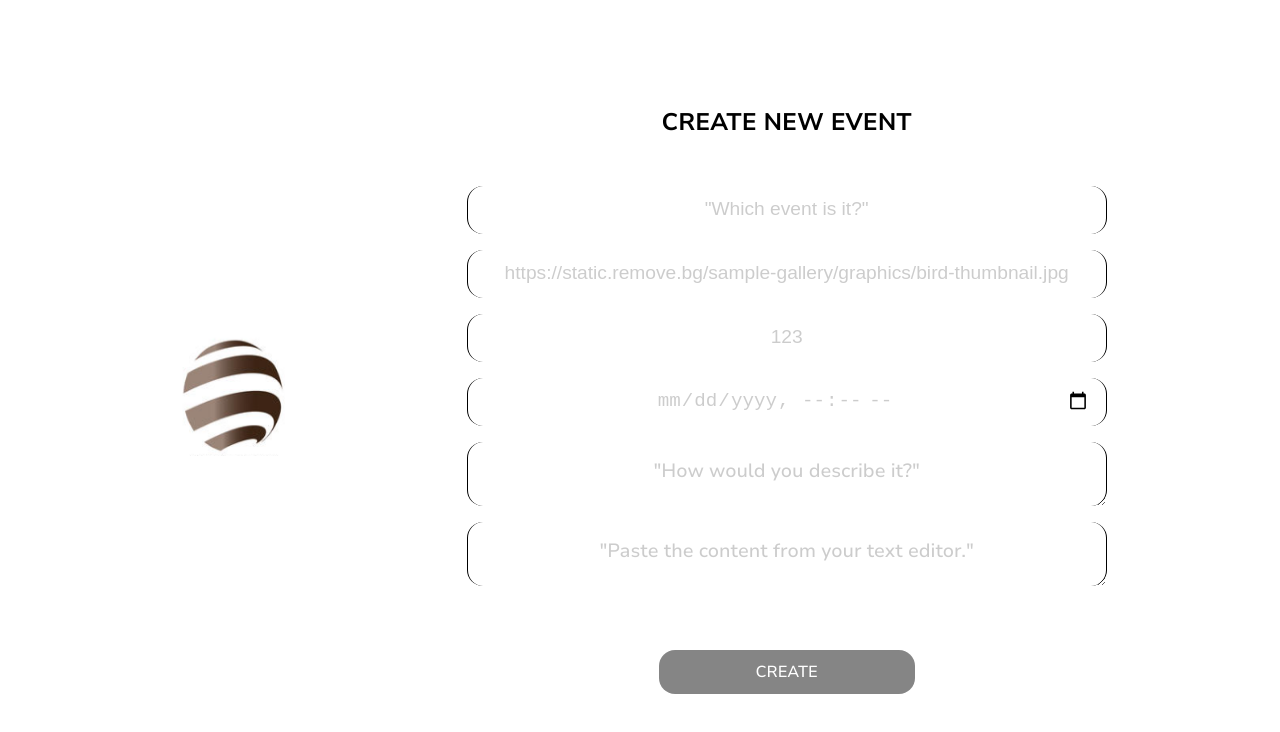
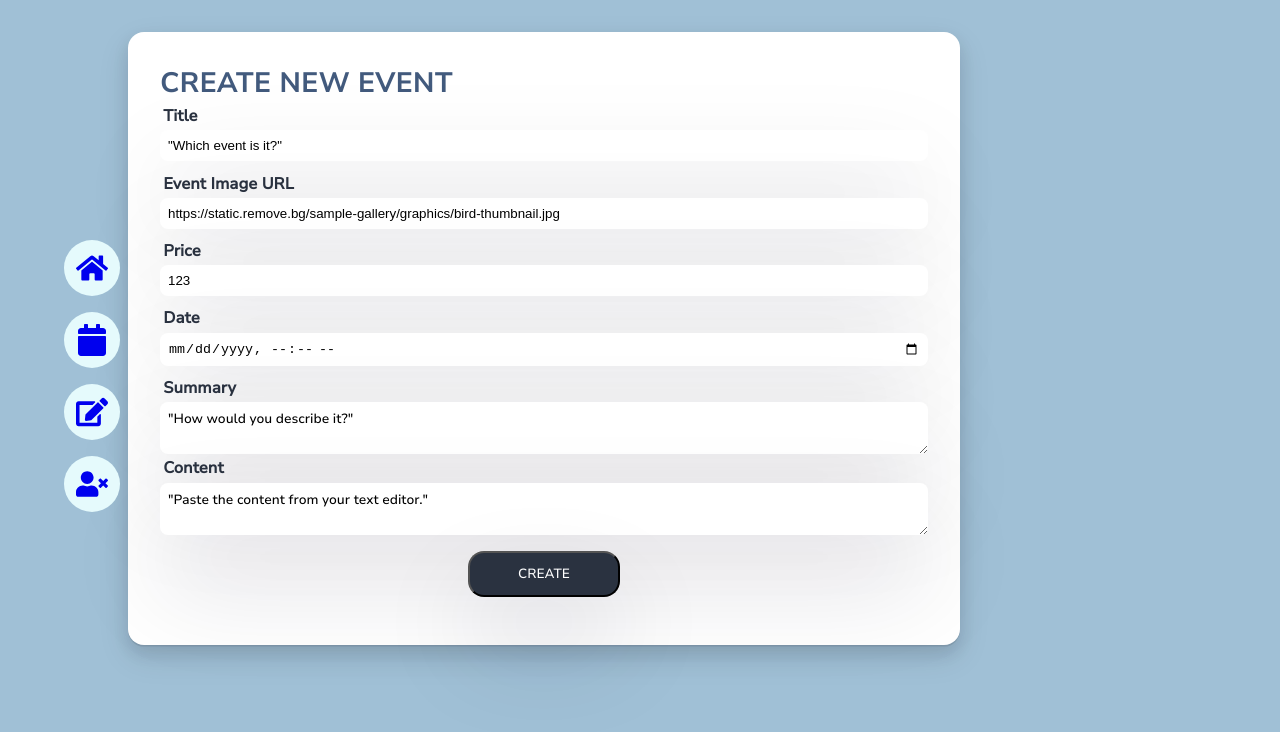
Before and after one commit to Hr-kutsarov/mlt-mern, a React (Create React App) app in the folder client/: page /add-event in a window 1280 px wide. Shown: the top 732 px of the page. Built offline with nearby package versions, Linux system fonts and the light colour scheme.

Commit message:
Add event form - re-done styling and navigation

```diff
--- a/client/src/components/Body/EventReel/AddEvent.css
+++ b/client/src/components/Body/EventReel/AddEvent.css
@@ -1,85 +1,100 @@
 #add-event-form-wrapper {
   display: flex;
+  width: 100%;
   min-height: 100vh;
-  justify-content: space-evenly;
+  flex-direction: column;
+  background-color: var(--blue-light);
   align-items: center;
-  flex-direction: row;
+  padding-bottom: 3rem;
 }
 
 #add-event-form {
   display: flex;
+  margin-right: 20vw;
+  margin-left: 5vw;
   flex-direction: column;
-  padding: 4rem 0;
-  align-items: center;
-  flex-wrap: nowrap;
-  justify-content: center;
-}
-
-/* all items within the form have (x) max-width */
-#add-event-form > * {
-  width: 50vw;
+  background-color: white;
+  padding: 2rem;
+  margin-top: 2rem;
+  border-radius: 1rem;
+  box-shadow: var(--box-shadow);
 }
 
 #add-event-form > h3 {
-  font-size: 1.5rem;
-  margin-bottom: 3rem;
-  display: block;
-  text-align: center;
+  color: var(--blue-m);
+}
+#add-event-form > input {
+  padding: 0.5rem;
+  margin-bottom: 0.5rem;
+  border-radius: 0.5rem;
+  border: 1px solid black;
+  box-shadow: rgba(17, 12, 46, 0.15) 0px 48px 100px 0px;
+  border: unset;
+}
+#add-event-form > input:focus {
+  font-weight: 600;
 }
 
-#add-event-form > input {
-  text-align: center;
-  height: 3rem;
-  border-radius: 1rem;
+#add-event-form > label {
+  padding: 0.2rem 0.2rem;
+  color: var(--blue-dark);
+  font-size: 1rem;
+  font-weight: 600;
+}
+
+#add-event-form > textarea {
+  min-width: 60vw;
+  max-width: 60vw;
+  padding: 0.5rem;
+  min-height: 3rem;
   border: unset;
-  border-left: 0.1rem solid black;
-  border-right: 0.1rem solid black;
-  color: rgba(0, 0, 0, 0.2);
-  font-size: 1.2rem;
-  padding: 1rem 1rem 1.1rem 1rem;
-  margin-bottom: 1rem;
+  box-shadow: rgba(17, 12, 46, 0.15) 0px 48px 100px 0px;
+  border-radius: 0.5rem;
 }
 
 #add-event-form > input:focus {
-  color: black;
-}
-
-#add-event-form > textarea {
-  /* Linked with form width */
-  min-width: 50vw;
-  max-width: 50vw;
-  min-height: 4rem;
-  max-height: 600px;
-  text-align: center;
-  height: 3rem;
-  border-radius: 1rem;
-  border: unset;
-  border-left: 0.1rem solid black;
-  border-right: 0.1rem solid black;
-  color: rgba(0, 0, 0, 0.2);
-  font-size: 1.2rem;
-  padding: 1rem 1rem 1.1rem 1rem;
-  margin-bottom: 1rem;
-}
-
-#add-event-form > textarea:focus {
-  color: black;
-  outline: unset;
+  outline: none;
+  /* background-color: var(--blue-m); */
 }
 
 #add-event-form > button {
-  width: 20vw;
-  padding: 0.7rem 0;
-  font-size: 1rem;
+  background-color: var(--blue-dark);
+  margin: 1rem 2rem;
+  max-width: 60%;
+  align-self: center;
+  padding: 0.75rem 3rem;
   border-radius: 1rem;
-  border: unset;
-  background-color: rgba(0, 0, 0, 0.478);
   color: white;
-  margin-top: 3rem;
+  box-shadow: rgba(17, 12, 46, 0.15) 0px 48px 100px 0px;
 }
 
-#add-form-picture {
-  margin: 2rem 0;
-  width: 120px;
-  height: 120px;
+#add-event-form-navigation-box {
+  display: flex;
+  flex-direction: column;
+  position: fixed;
+  top: 30vh;
+  left: 5vw;
+  z-index: 3;
 }
+
+#add-event-form-navigation-box > ul {
+  display: flex;
+  flex-direction: column;
+  gap: 1rem;
+}
+
+#add-event-form-navigation-box > ul > li {
+  font-size: 2rem;
+  color: var(--blue-m);
+  line-height: 0;
+  padding: 0.75rem;
+  border-radius: 2rem;
+  background-color: var(--blue-lighter);
+}
+
+#add-event-form-navigation-box > ul > li:hover {
+  border-radius: 1rem;
+  transition: all 0.2s ease-in-out;
+  background-color: var(--blue-lighter);
+  color: var(--blue-dark);
+}
--- a/client/src/components/Body/EventReel/AddEvent.jsx
+++ b/client/src/components/Body/EventReel/AddEvent.jsx
@@ -7,6 +7,11 @@ import { useEventStore } from '../../../store/appStore'
 import { Link } from 'react-router-dom'
 import { FaHome } from 'react-icons/fa'
 import { api } from '../../../utils/utils'
+// icons
+import { FaCalendar } from 'react-icons/fa';
+import { FaEdit } from 'react-icons/fa';
+import { FaUserTimes } from 'react-icons/fa';
+
 
 
 export function AddEvent() {
@@ -73,29 +78,44 @@ export function AddEvent() {
     return (
         <>
             <div id='add-event-form-wrapper'>
-                <Link to="/"><img id="add-form-picture" alt={eventId} src={imageSource}></img></Link>
-
-                {!submitted && (
+                {!submitted ? (
                 <form id="add-event-form" onSubmit={submitForm}>
                     <h3>CREATE NEW EVENT</h3>
                     {err && (<h4>{err}</h4>)}
+                    <label>Title</label>
                     <input type="text" onChange={(e) => setTitle(e.target.value)} value={title} />
+                    <label>Event Image URL</label>
                     <input type="text" onChange={(e) => setPictureUrl(e.target.value)} value={pictureUrl} />
+                    <label>Price</label>
                     <input type="text" onChange={(e) => {setPrice(e.target.value)}} value={price} />
+                    <label>Date</label>
                     <input type="datetime-local" onChange={(e) => setDate(e.target.value)} value={date} />
+                    <label>Summary</label>
                     <textarea onChange={(e) => setSummary(e.target.value)} value={summary} />
+                    <label>Content</label>
                     <textarea onChange={(e) => setContent(e.target.value)} value={content} />
                     <button>CREATE</button>
-                </form>)}
-                {submitted && (
+                </form>
+                ) : (
+                    <>
                 <Link to="/">
                     <div className="submitted-form-space">
                         <h1>Your form has been submitted</h1>
                         <p>Event object added successfully.</p>
                         <p>Return to homepage. <FaHome /></p>
                     </div>
-                </Link>)}
+                </Link>
+                </>)}
+
+                <nav id="add-event-form-navigation-box">
+                    <ul>
+                        <li><Link to="/"><FaHome /></Link></li>
+                        <li><Link to="/calendar-view"><FaCalendar /></Link></li>
+                        <li><Link to="/devlog"><FaEdit /></Link></li>
+                        <li><Link to="/logout"><FaUserTimes /></Link></li>
+                    </ul>
+                </nav>
             </div>
-        </>
+            </>
     )
 }
```
